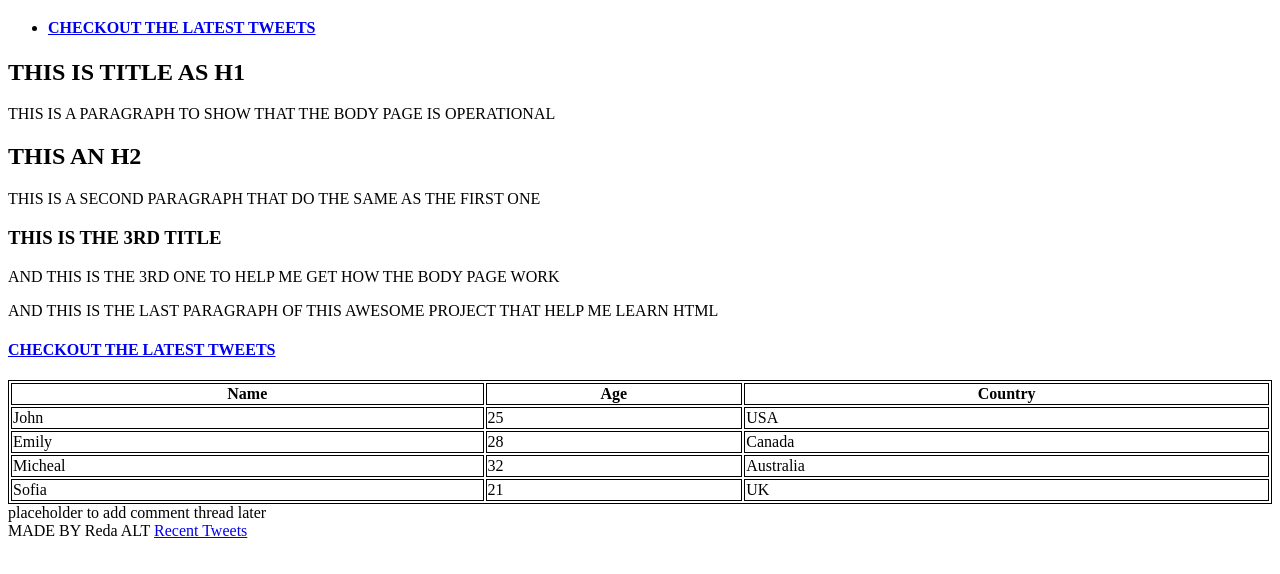
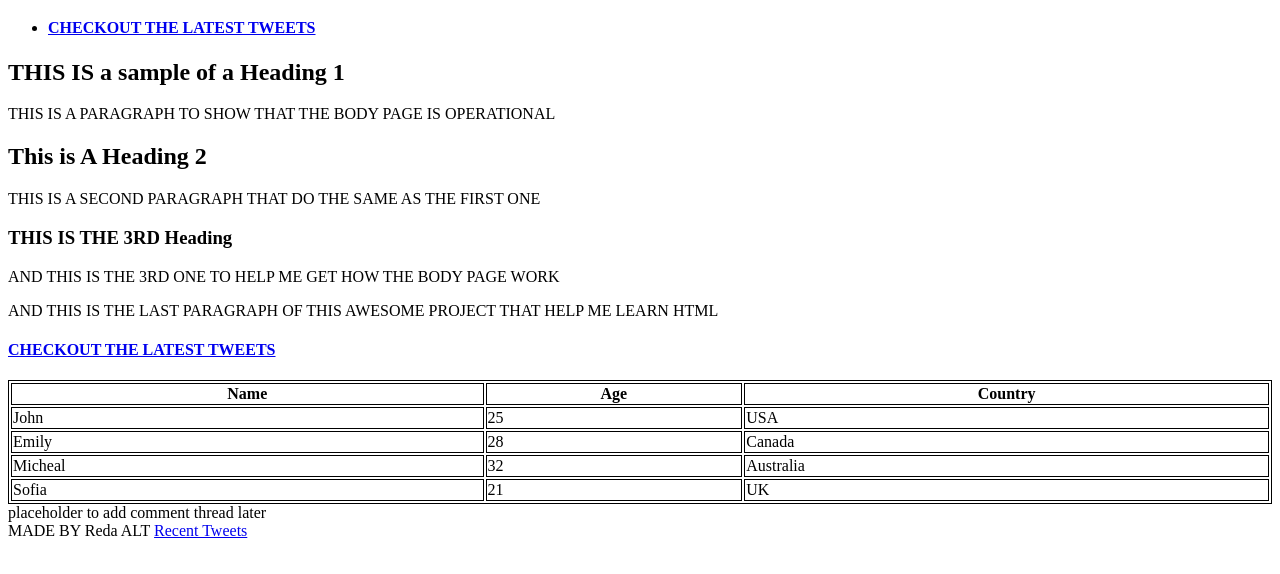
Before and after one commit to Redamusashi/alx_html_css, a plain HTML site: page html_basic/index.html in a window 1280 px wide. Shown: the part 114-688 px from the top of the page. Drawn offline with Linux system fonts and the light colour scheme.

Commit message:
last basic html commit

```diff
--- a/html_basic/index.html
+++ b/html_basic/index.html
@@ -15,11 +15,11 @@
     </header>
     <main>
         <article>
-<h1>THIS IS TITLE AS H1</h1>
+<h1>THIS IS a sample of a Heading 1</h1>
     <p>THIS IS A PARAGRAPH TO SHOW THAT THE BODY PAGE IS OPERATIONAL</p>
-<h2>THIS AN H2</h2>
+<h2>This is A Heading 2</h2>
     <p>THIS IS A SECOND PARAGRAPH THAT DO THE SAME AS THE FIRST ONE</p>
-<h3>THIS IS THE 3RD TITLE</h3>
+<h3>THIS IS THE 3RD Heading</h3>
     <p>AND THIS IS THE 3RD ONE TO HELP ME GET HOW THE BODY PAGE WORK</p>
 
     <p>AND THIS IS THE LAST PARAGRAPH OF THIS AWESOME PROJECT THAT HELP ME LEARN HTML</p>
```
